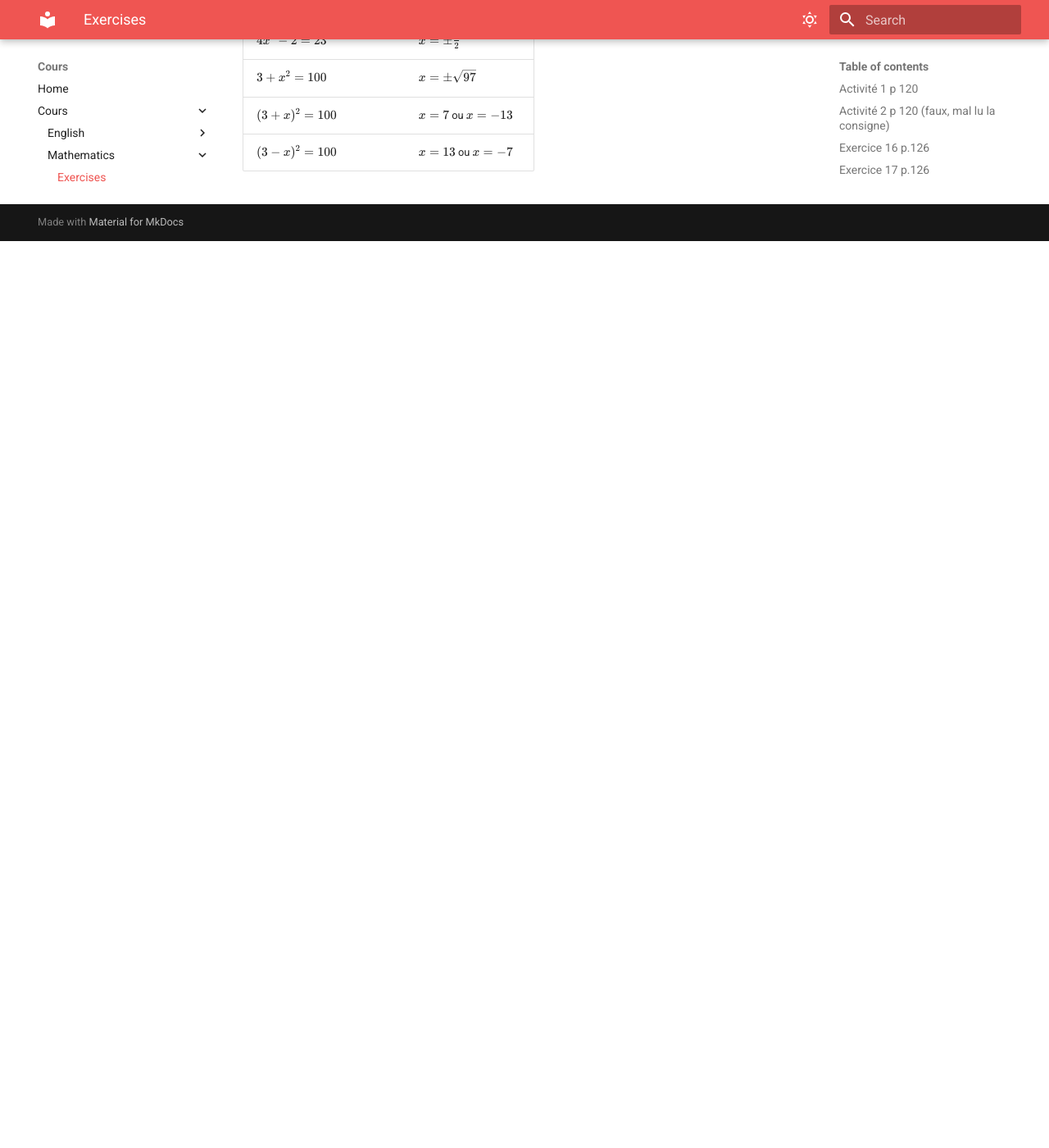
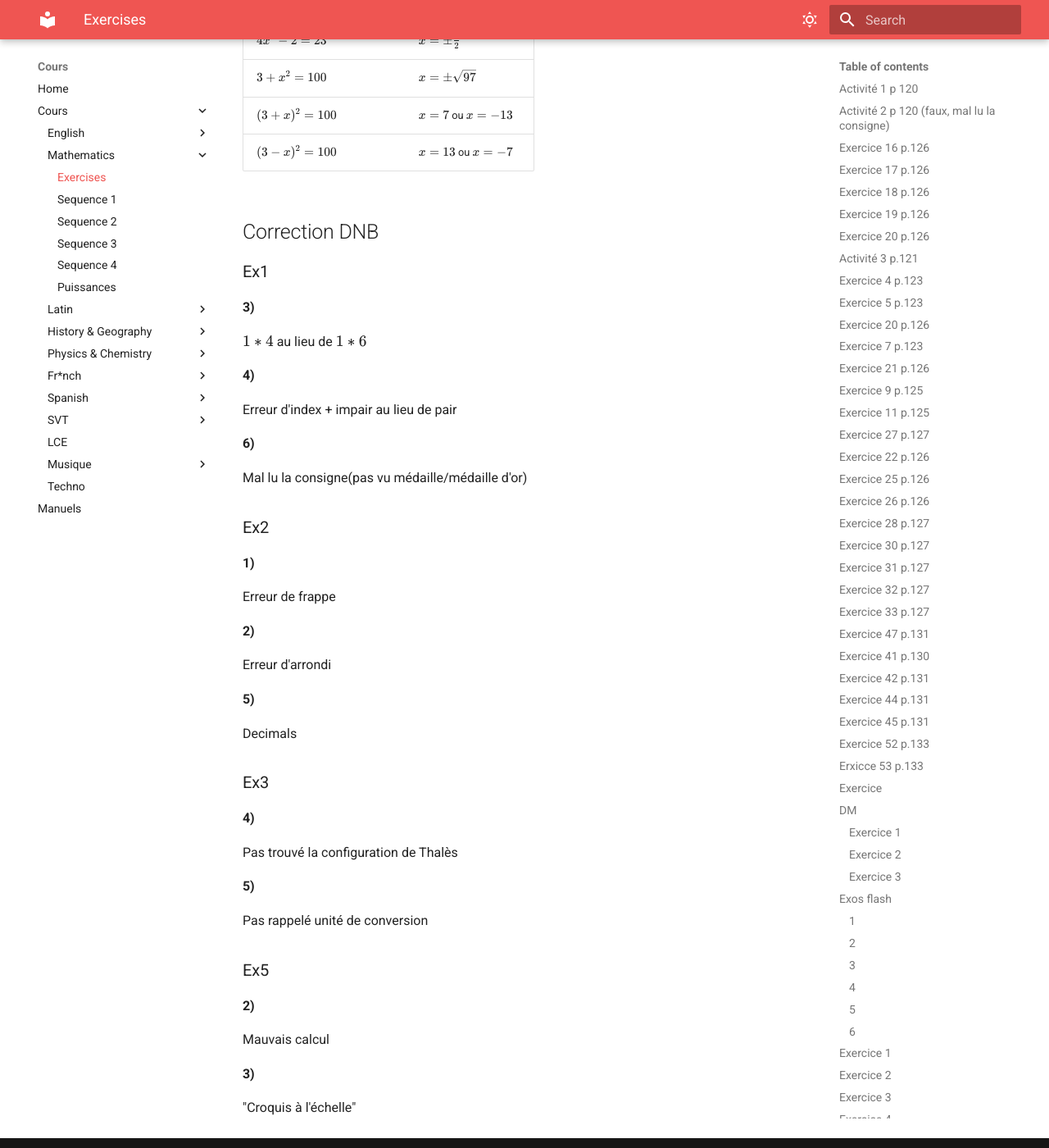
Before and after one commit to Labfox/Cours, an MkDocs documentation site: the page built from docs/mathematics/exercises.md, in a window 1280 px wide and 1400 px high, scrolled down 30343 px. Shown: the whole window at 82% size. Built offline with MkDocs 1.6.1 and Material for MkDocs 9.7.7, drawn with Linux system fonts in a browser that asks for light colours; before the commit the page ends 30637 px from its top, so only the background shows below that.

Commit message:
P1 (apparently)

```diff
--- a/docs/mathematics/exercises.md
+++ b/docs/mathematics/exercises.md
@@ -1079,3 +1079,49 @@
 | \(3 + x^2 = 100\) | \(x = \pm\sqrt{97}\) |
 | \((3 + x)^2 = 100\) | \(x = 7\) ou \(x = -13\) |
 | \((3 - x)^2 = 100\) | \(x = 13\) ou \(x = -7\) |
+
+## Correction DNB
+### Ex1
+#### 3)
+
+$1*4$ au lieu de $1*6$
+
+#### 4)
+
+Erreur d'index + impair au lieu de pair
+
+#### 6)
+
+Mal lu la consigne(pas vu médaille/médaille d'or)
+
+### Ex2
+#### 1)
+
+Erreur de frappe
+
+#### 2)
+
+Erreur d'arrondi
+
+#### 5)
+
+Decimals
+
+### Ex3
+
+#### 4)
+
+Pas trouvé la configuration de Thalès
+
+#### 5)
+
+Pas rappelé unité de conversion
+
+### Ex5
+#### 2)
+
+Mauvais calcul
+
+#### 3)
+
+"Croquis à l'échelle"
```
Also changed, not shown: docs/french/sequency3/question-text.md (added, +16 -0 lines), docs/history-geography/emc/chapter2/main.md (added, +6 -0 lines), docs/assets/scans/200057956862183.png (added).
